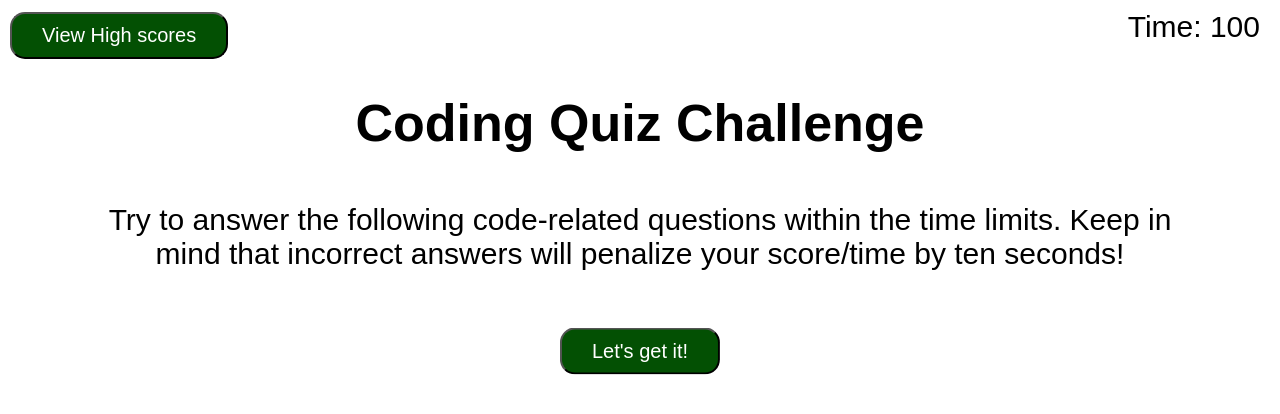
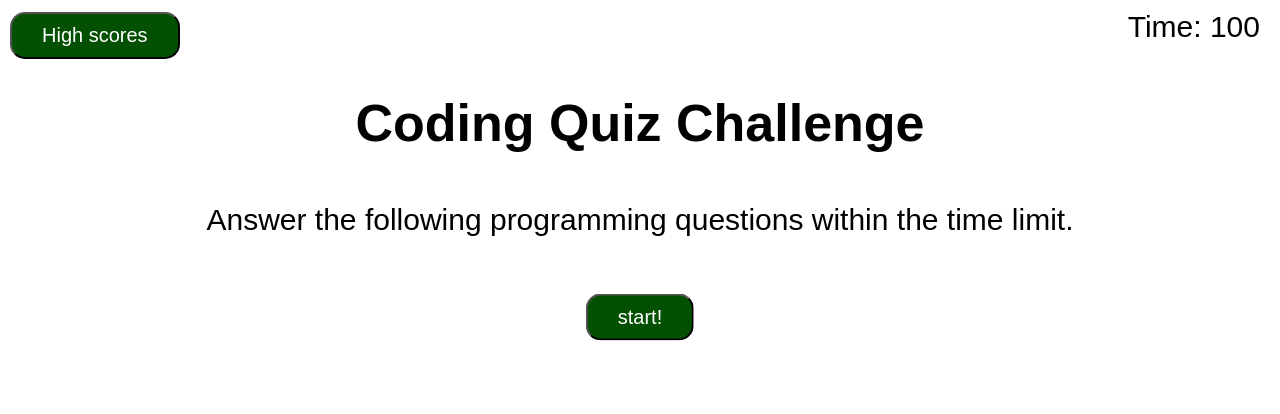
Before and after one commit to AustinJohnAaro/code-quiz-take-2, a plain HTML site: page index.html in a window 1280 px wide. Drawn offline with Linux system fonts and the light colour scheme.

Commit message:
my words

```diff
--- a/index.html
+++ b/index.html
@@ -8,17 +8,17 @@
   <link rel= "stylesheet" href= "css/style.css">
 </head>
 <body>
-  <button id="highScore">View High scores</button>
+  <button id="highScore">High scores</button>
   <div id="countdown">Time: <span id="timer_second">100</span></div>
   <container class= "container">
 
     <h1 id="title">Coding Quiz Challenge</h1>
     <!-- Starting section -->
     <div id="opening_section">
-      <p id="description">Try to answer the following code-related questions within the time limits.
-        Keep in mind that incorrect answers will penalize your score/time by ten seconds!
+      <p id="description">Answer the following programming questions within the time limit.
+
       </p>
-      <button id="start">Let's get it!</button>
+      <button id="start">start!</button>
     </div>
     <!-- Quiz Sections -->
     <div id="quizlist_section" class="display-none">
@@ -31,7 +31,7 @@
     </div>
     <!-- Submit Sections -->
     <div id="submit_section" class="display-none">
-      <p>Your final score is <span id="score">100</span></p>
+      <p>Final score is <span id="score">100</span></p>
       <label>Enter initials:</label>
       <input type="text" id="initial" placeholder="Your Initial">
       <button id="submit_button">Submit</button>
@@ -41,7 +41,7 @@
       <ol id= "score_list"></ol>
     </div>
     <div id="button_section" class="display-none">
-      <button id="goback_button">Start Over!</button>
+      <button id="goback_button">Start Over</button>
       <button id="clear_button">Clear High Score</button>
     </div>
   </container>
```
